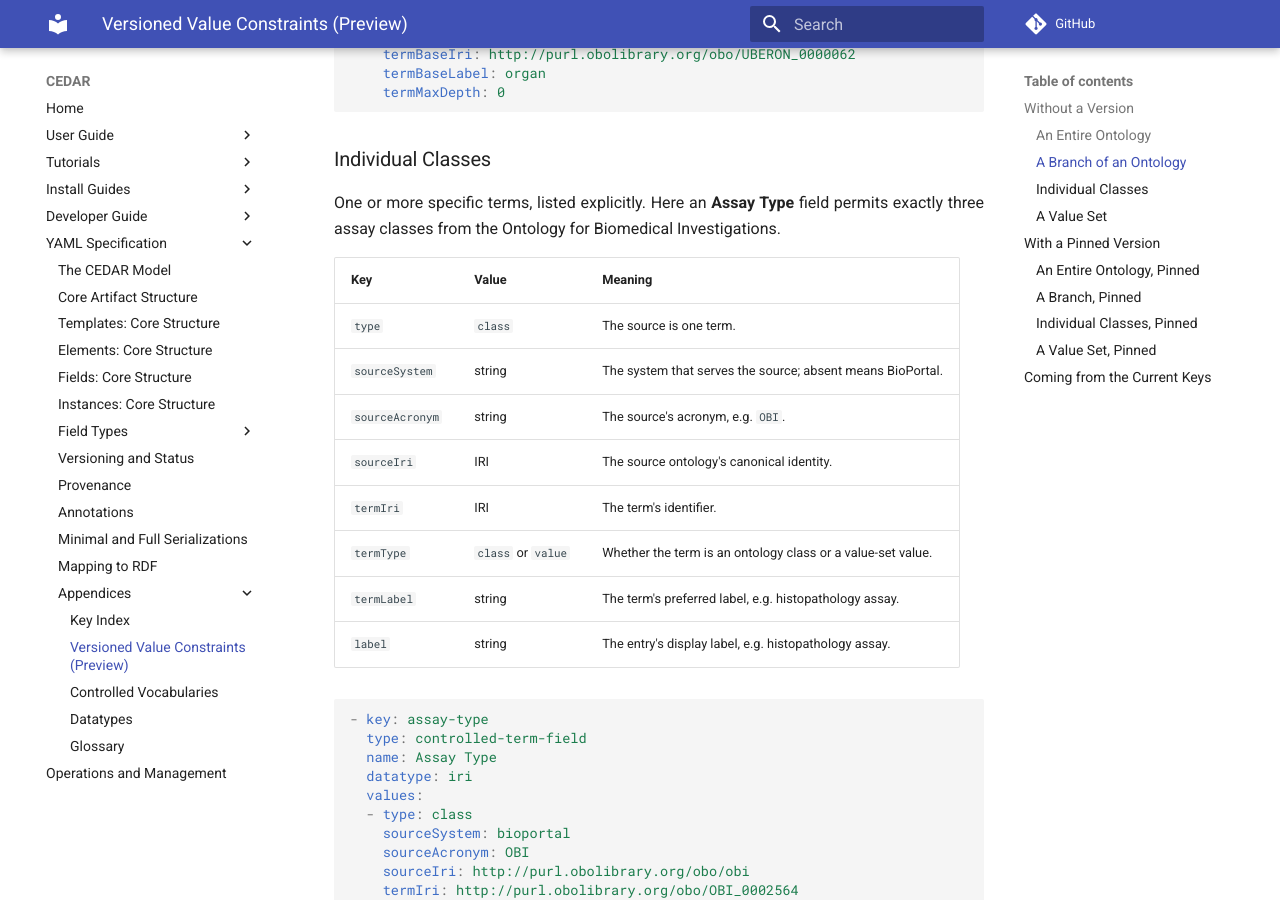
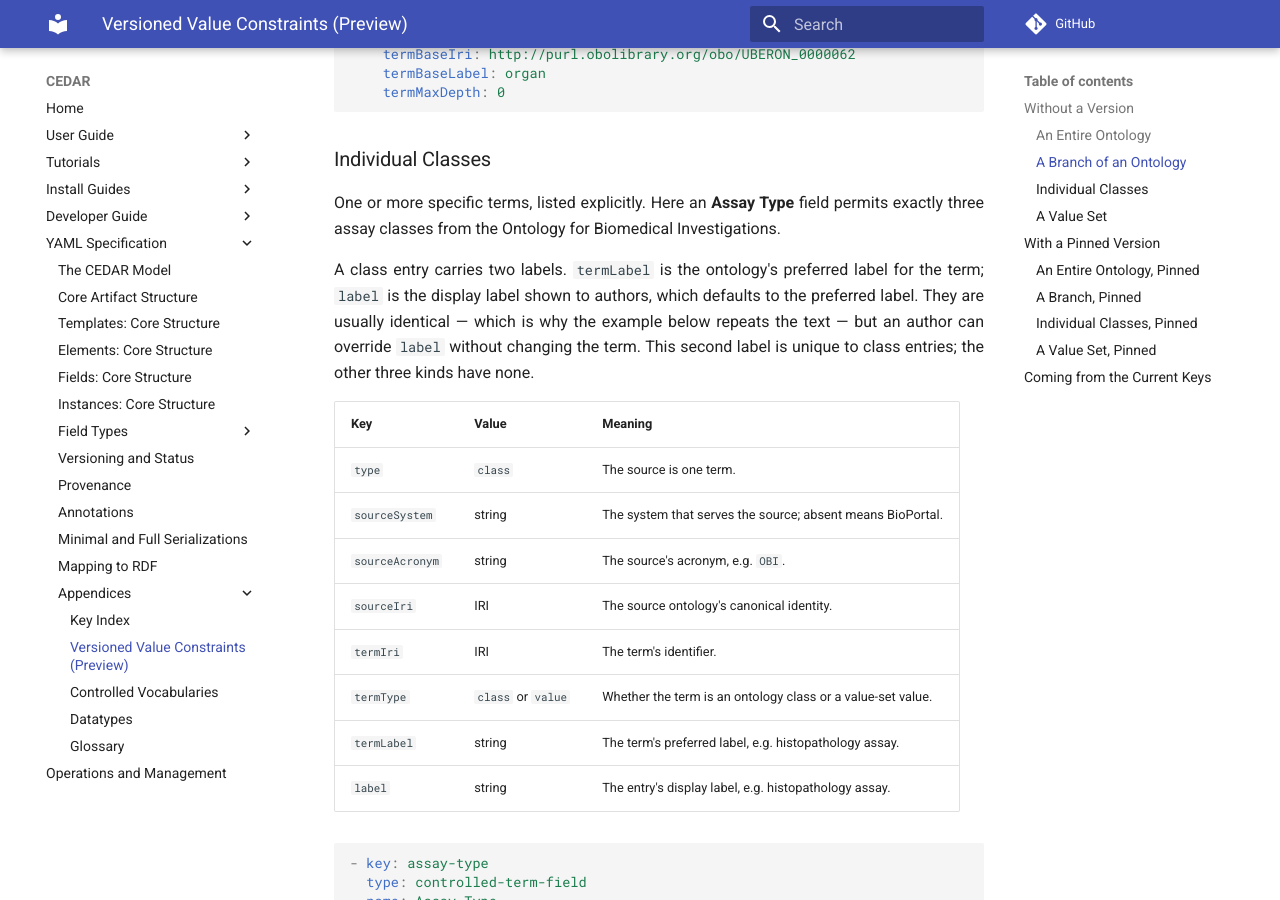
Before and after one commit to metadatacenter/cedar-mkdocs, an MkDocs documentation site: the page built from docs/yaml-spec/appendices/versioned-value-constraints.md, in a window 1280 px wide and 900 px high, scrolled down 2137 px. Built offline with MkDocs 1.6.1 and Material for MkDocs 9.7.7, drawn with Linux system fonts in a browser that asks for light colours; comment, search, counter and statistics services are not loaded.

Commit message:
YAML preview: explain a class entry's two labels (label vs termLabel)
Note that a class entry carries both termLabel (the ontology's preferred label) and label
(the author-facing display label, defaulting to the preferred label), so the example's
repeated text is expected. The second label is unique to class entries.

Co-Authored-By: Claude Opus 4.8 <noreply@anthropic.com>

```diff
--- a/docs/yaml-spec/appendices/versioned-value-constraints.md
+++ b/docs/yaml-spec/appendices/versioned-value-constraints.md
@@ -83,6 +83,11 @@ so the value must be an organ.
 
 One or more specific terms, listed explicitly. Here an **Assay Type** field permits exactly three assay
 classes from the Ontology for Biomedical Investigations.
+
+A class entry carries two labels. `termLabel` is the ontology's preferred label for the term; `label` is
+the display label shown to authors, which defaults to the preferred label. They are usually identical —
+which is why the example below repeats the text — but an author can override `label` without changing the
+term. This second label is unique to class entries; the other three kinds have none.
 
 | Key | Value | Meaning |
 |-----|-------|---------|
```
